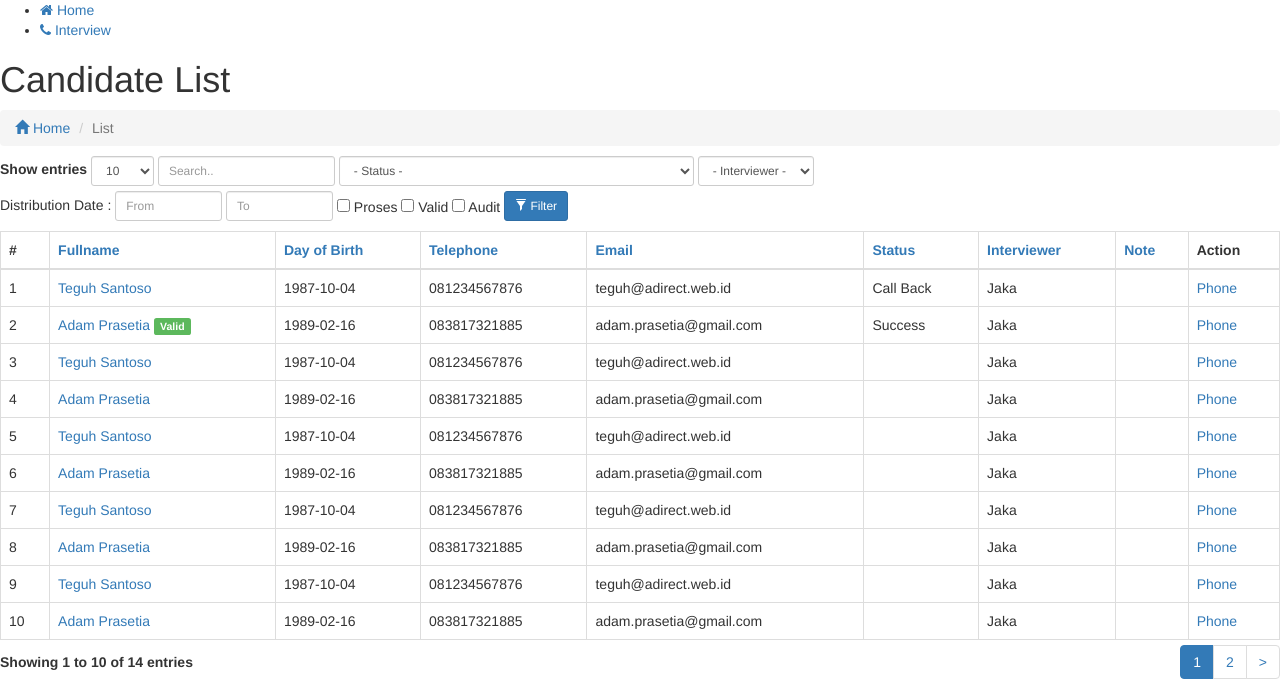
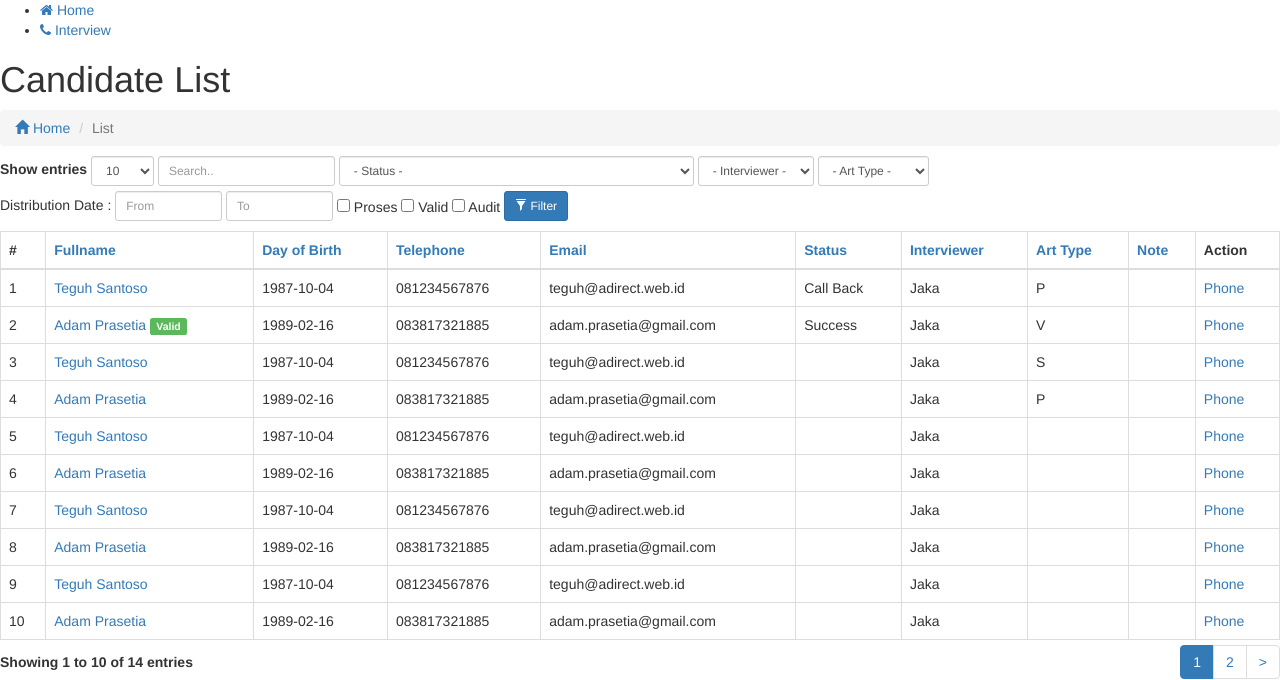
Before and after one commit to adamprasetia/gac2016, a CodeIgniter app: page /database/index.php/interview/index in a window 1280 px wide. Shown: the part 110-790 px from the top of the page. Run offline with CodeIgniter, Linux system fonts and the light colour scheme; the visitor is signed in with stand-in values (Sample User, id 1); data comes from the database, SQL or seed files in the repository; some libraries are stand-ins or nearby versions.

Commit message:
fix again

```diff
--- a/application/modules/interview/controllers/Interview.php
+++ b/application/modules/interview/controllers/Interview.php
@@ -22,6 +22,7 @@ class Interview extends MY_Controller {
 			'email'			=> 'Email',
 			'status_name'	=> 'Status',
 			'interviewer'	=> 'Interviewer',
+			'art_type'		=> 'Art Type',
 			'note'			=> 'Note'
 		);
 		$heading[] = '#';
@@ -42,6 +43,7 @@ class Interview extends MY_Controller {
 				$r->email,
 				$r->status_name,
 				$r->interviewer,
+				$r->art_type,
 				$this->callhis_model->get_note($r->id),
 				anchor('interview/phone/'.$r->id.get_query_string(),'Phone'.($count_call > 0?' <span class="label label-success">'.$count_call.' <span class="glyphicon glyphicon-earphone"></span></span>':''))
 			);
@@ -66,6 +68,7 @@ class Interview extends MY_Controller {
 			'limit'=>$this->input->post('limit'),
 			'status'=>$this->input->post('status'),
 			'interviewer'=>$this->input->post('interviewer'),
+			'art_type'=>$this->input->post('art_type'),
 			'date_from'=>$this->input->post('date_from'),
 			'date_to'=>$this->input->post('date_to'),
 			'valid'=>$this->input->post('valid'),
--- a/application/modules/interview/models/Interview_model.php
+++ b/application/modules/interview/models/Interview_model.php
@@ -67,6 +67,7 @@ class Interview_model extends CI_Model {
 		$proses = $this->input->get('proses');
 
 		$interviewer = $this->input->get('interviewer');
+		$art_type = $this->input->get('art_type');
 		if($status <> ''){
 			$data[] = $this->db->where('A.status',$status);
 		}
@@ -79,6 +80,9 @@ class Interview_model extends CI_Model {
 		}
 		if($interviewer <> ''){
 			$data[] = $this->db->where('A.interviewer',$interviewer);
+		}
+		if($art_type <> ''){
+			$data[] = $this->db->where('A.art_type',$art_type);
 		}
 		if($date_from <> '' && $date_to <> ''){
 			$data[] = $this->db->where('A.dist_date >=',format_ymd($date_from));
--- a/application/modules/interview/views/interview_list.php
+++ b/application/modules/interview/views/interview_list.php
@@ -23,6 +23,9 @@
 			</div>
 			<div class="form-group">
 				<?php echo form_dropdown('interviewer',$this->interview_model->interviewer_dropdown(),$this->input->get('interviewer'),'class="form-control input-sm" onchange="submit()"')?>
+			</div>
+			<div class="form-group">
+				<?php echo form_dropdown('art_type',array(''=>'- Art Type -','P'=>'Photography','V'=>'Visual Art','S'=>'Style','M'=>'Music'),$this->input->get('art_type'),'class="form-control input-sm" onchange="submit()"')?>
 			</div>
 		</div>
 	</div>
```
Lines whose indentation alone changed are shown as unchanged.
